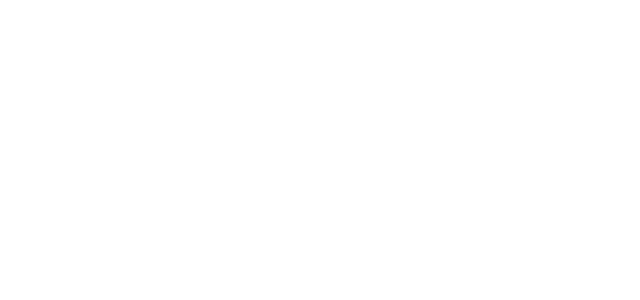
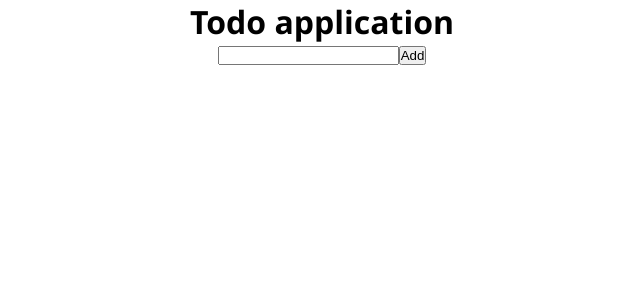
Before and after one commit to GhostArnold/Todo-application-on-react, a React (Create React App) app: page / in a window 1280 px wide. Shown: the top 300 px of the page, without its empty margins (318-958 px from the left). Built offline with nearby package versions, Linux system fonts and the light colour scheme.

Commit message:
Create the TodoForm with form with an input and button with state text for input

```diff
--- a/src/App.jsx
+++ b/src/App.jsx
@@ -1,7 +1,13 @@
 import './App.css';
-
+//Импорт компонента TodoForm
+import TodoForm from './components/TodoForm';
 function App() {
-  return <div className="App"></div>;
+  return (
+    <div className="App">
+      <h1>Todo application</h1>
+      <TodoForm />
+    </div>
+  );
 }
 
 export default App;
--- /dev/null
+++ b/src/components/TodoForm.jsx
@@ -0,0 +1,28 @@
+import { useState } from 'react';
+
+function TodoForm() {
+  // Состояние хранящее в себе содержимое инпута
+  const [text, setText] = useState('');
+
+  //Обработчик для form
+  function onSubmitHandler(event) {
+    //Чтобы страница не обновлялась
+    event.preventDefault();
+    //Чтобы при submit инпут очищался
+    setText('');
+  }
+  return (
+    <form onSubmit={onSubmitHandler}>
+      <input
+        type="text"
+        name="todo input"
+        // Значение поля ввода привязано к состоянию "text", чтобы отслеживать изменения в этом поле.
+        value={text}
+        // При изменении текста вызывается функция setText, которая обновляет состояние "text"
+        onChange={(e) => setText(e.target.value)}
+      />
+      <button type="submit">Add</button>
+    </form>
+  );
+}
+export default TodoForm;
```
